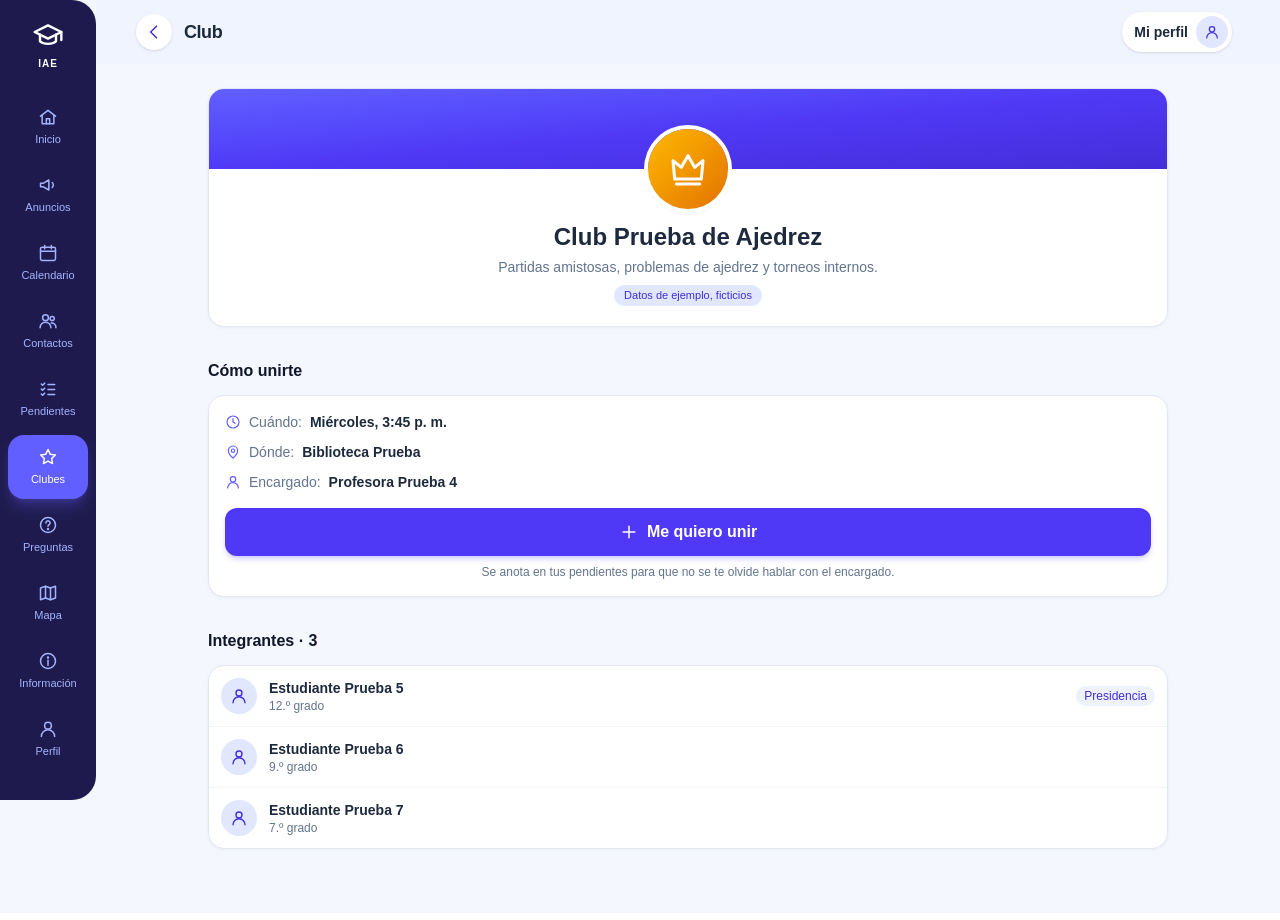
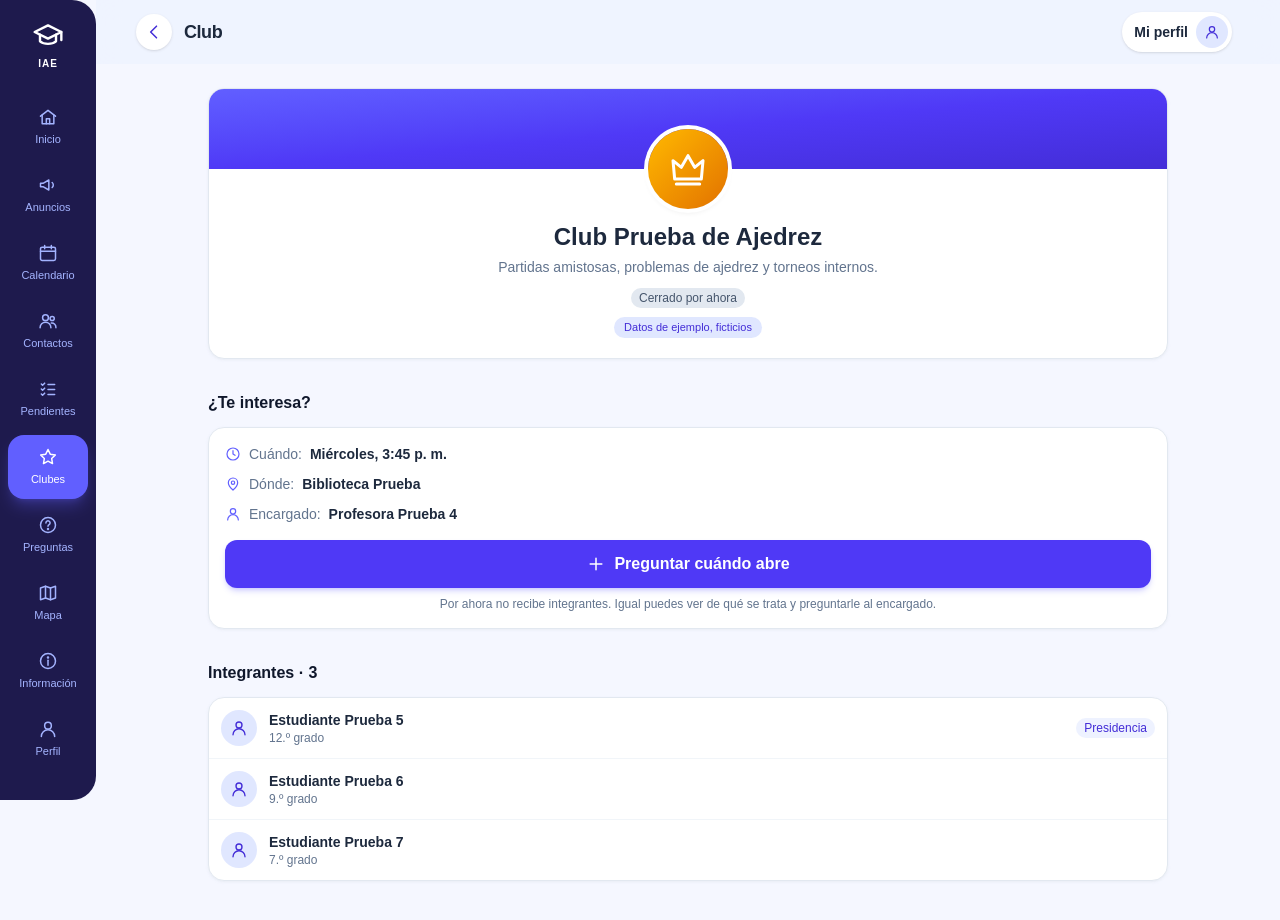
Before and after one commit to AI-Lab-IAE/hub-iae-life, a Next.js app: page /camille/clubes/ajedrez in a window 1280 px wide. Shown: the top 920 px of the page. Built offline with nearby package versions, Linux system fonts and the light colour scheme.

Commit message:
camille: clubes abiertos o cerrados y quitar pregunta de clubes
Co-Authored-By: Claude Opus 5.5 <noreply@anthropic.com>

```diff
--- a/app/camille/DESPUES.md
+++ b/app/camille/DESPUES.md
@@ -8,6 +8,6 @@
 - Horario de primaria (cuando estén las horas confirmadas).
 - Logo oficial del IAE en la barra superior (cuando el coordinador lo autorice; por ahora hay un espacio con las letras "IAE").
 - Guardar el perfil en una cuenta para usarlo en varios dispositivos (necesita base de datos e inicio de sesión).
-- Conectar de verdad a los estudiantes en los clubes (unirse, mensajes o publicaciones): necesita cuentas, base de datos y autorización del colegio, porque son menores.
+- Conectar de verdad a los estudiantes en los clubes (solicitar entrada, mensajes o publicaciones): necesita cuentas, base de datos y autorización del colegio, porque son menores.
 - Logos reales de los clubes (solo con autorización del coordinador).
 - Guardar los pendientes en una cuenta para verlos en varios dispositivos.
--- a/app/camille/clubes/[id]/page.tsx
+++ b/app/camille/clubes/[id]/page.tsx
@@ -3,7 +3,7 @@ import anim from "../../animaciones.module.css";
 import { Avatar } from "../../components/Avatar";
 import { BotonUnirme } from "../../components/BotonUnirme";
 import { Icono, type NombreIcono } from "../../components/Icono";
-import { LogoClub } from "../../components/LogoClub";
+import { EstadoClub, LogoClub } from "../../components/LogoClub";
 import { Pantalla } from "../../components/Pantalla";
 import { TituloBloque } from "../../components/TituloBloque";
 import { retraso, tarjeta } from "../../components/estilos";
@@ -13,7 +13,7 @@ export function generateStaticParams() {
   return clubes.map((c) => ({ id: c.id }));
 }
 
-// Página de un club: logo, cuándo se reúne, cómo unirse e integrantes.
+// Página de un club: logo, de qué se trata, si está abierto, cuándo se reúne e integrantes.
 export default async function Page({ params }: PageProps<"/camille/clubes/[id]">) {
   const { id } = await params;
   const club = clubes.find((c) => c.id === id);
@@ -33,6 +33,9 @@ export default async function Page({ params }: PageProps<"/camille/clubes/[id]">
           <LogoClub club={club} className="size-20 ring-4 ring-white dark:ring-slate-900" icono="size-10" />
           <h1 className="mt-3 text-2xl font-bold">{club.nombre}</h1>
           <p className="mt-1 max-w-md text-sm text-slate-500 dark:text-slate-400">{club.descripcion}</p>
+          <span className="mt-2">
+            <EstadoClub abierto={club.abierto} />
+          </span>
           <span className="mt-2 inline-block rounded-full bg-indigo-100 px-2.5 py-0.5 text-[11px] font-medium text-indigo-700 dark:bg-indigo-950 dark:text-indigo-300">
             Datos de ejemplo, ficticios
           </span>
@@ -40,7 +43,7 @@ export default async function Page({ params }: PageProps<"/camille/clubes/[id]">
       </section>
 
       <section className={`mt-8 ${anim.aparecer}`} style={retraso(1)}>
-        <TituloBloque titulo="Cómo unirte" />
+        <TituloBloque titulo="¿Te interesa?" />
         <div className={`${tarjeta} p-4`}>
           <dl className="mb-4 flex flex-col gap-2.5 text-sm">
             {datos.map((d) => (
@@ -52,7 +55,9 @@ export default async function Page({ params }: PageProps<"/camille/clubes/[id]">
             ))}
           </dl>
           <BotonUnirme club={club} />
-          <p className="mt-2 text-center text-xs text-slate-500 dark:text-slate-400">Se anota en tus pendientes para que no se te olvide hablar con el encargado.</p>
+          <p className="mt-2 text-center text-xs text-slate-500 dark:text-slate-400">{club.abierto
+              ? "Por ahora recibe integrantes, pero confirma con el encargado si hay cupo. Se anota en tus pendientes."
+              : "Por ahora no recibe integrantes. Igual puedes ver de qué se trata y preguntarle al encargado."}</p>
         </div>
       </section>
 
--- a/app/camille/clubes/page.tsx
+++ b/app/camille/clubes/page.tsx
@@ -2,7 +2,7 @@ import Link from "next/link";
 import anim from "../animaciones.module.css";
 import { EncabezadoSeccion } from "../components/EncabezadoSeccion";
 import { Icono } from "../components/Icono";
-import { LogoClub } from "../components/LogoClub";
+import { EstadoClub, LogoClub } from "../components/LogoClub";
 import { Pantalla } from "../components/Pantalla";
 import { elevar, retraso, tarjeta, tocar } from "../components/estilos";
 import { clubes } from "../datos";
@@ -19,6 +19,9 @@ export default function Page() {
               <LogoClub club={c} />
               <span className="min-w-0 flex-1">
                 <span className="block font-semibold">{c.nombre}</span>
+                <span className="mt-1 block">
+                  <EstadoClub abierto={c.abierto} />
+                </span>
                 <span className="mt-0.5 block text-sm text-slate-500 dark:text-slate-400">{c.descripcion}</span>
                 <span className="mt-2 flex flex-wrap gap-x-3 gap-y-1 text-xs font-medium text-indigo-700 dark:text-indigo-300">
                   <span className="flex items-center gap-1">
--- a/app/camille/components/BotonUnirme.tsx
+++ b/app/camille/components/BotonUnirme.tsx
@@ -7,11 +7,11 @@ import { tocar } from "./estilos";
 import { Icono } from "./Icono";
 import { agregarPendiente, usePendientes } from "./pendientes";
 
-// Anota en "Mis pendientes" que hay que hablar con el encargado del club.
+// Anota en "Mis pendientes" hablar con el encargado: para intentar unirse o, si está cerrado, para preguntar.
 export function BotonUnirme({ club }: { club: Club }) {
   const { listo, pendientes } = usePendientes();
   const [error, setError] = useState(false);
-  const titulo = `Preguntar cómo unirme a ${club.nombre}`;
+  const titulo = club.abierto ? `Intentar unirme a ${club.nombre}` : `Preguntar cuándo abre ${club.nombre}`;
 
   if (!listo) return <div className="h-12 animate-pulse rounded-xl bg-indigo-100 dark:bg-slate-800" />;
 
@@ -32,7 +32,7 @@ export function BotonUnirme({ club }: { club: Club }) {
       materia: "Clubes",
       tipo: "Otro",
       fecha: "",
-      notas: `Hablar con ${club.encargado}. Se reúnen los ${club.dia.toLowerCase()} a las ${club.hora} en ${club.lugar}.`,
+      notas: `${club.abierto ? "Preguntarle" : "Por ahora no recibe integrantes. Preguntarle"} a ${club.encargado} ${club.abierto ? "si hay cupo" : "cuándo vuelve a abrir"}. Se reúnen los ${club.dia.toLowerCase()} a las ${club.hora} en ${club.lugar}.`,
     });
     setError(!guardado);
   }
@@ -43,7 +43,7 @@ export function BotonUnirme({ club }: { club: Club }) {
         onClick={anotar}
         className={`${tocar} flex w-full items-center justify-center gap-2 rounded-xl bg-indigo-600 py-3 font-semibold text-white shadow-md shadow-indigo-500/25 hover:bg-indigo-700`}
       >
-        <Icono nombre="mas" className="size-5" /> Me quiero unir
+        <Icono nombre="mas" className="size-5" /> {club.abierto ? "Quiero intentar unirme" : "Preguntar cuándo abre"}
       </button>
       {error && (
         <p role="alert" className="mt-2 text-sm font-medium text-rose-600 dark:text-rose-400">
--- a/app/camille/components/LogoClub.tsx
+++ b/app/camille/components/LogoClub.tsx
@@ -18,3 +18,18 @@ export function LogoClub({ club, className = "size-14", icono = "size-7" }: { cl
     </span>
   );
 }
+
+// Etiqueta que dice si el club está recibiendo integrantes.
+export function EstadoClub({ abierto }: { abierto: boolean }) {
+  return (
+    <span
+      className={`inline-block rounded-full px-2 py-0.5 text-xs font-medium ${
+        abierto
+          ? "bg-emerald-100 text-emerald-800 dark:bg-emerald-950 dark:text-emerald-300"
+          : "bg-slate-200 text-slate-600 dark:bg-slate-800 dark:text-slate-300"
+      }`}
+    >
+      {abierto ? "Abierto" : "Cerrado por ahora"}
+    </span>
+  );
+}
--- a/app/camille/secciones.ts
+++ b/app/camille/secciones.ts
@@ -26,7 +26,7 @@ export const secciones = [
     icono: "estrella",
     nombre: "Clubes",
     descripcion: "Grupos para conocer gente y aprender.",
-    explicacion: "Toca un club para ver su logo, cuándo se reúne y quiénes lo forman. Con «Me quiero unir» se anota en tus pendientes hablar con el encargado.",
+    explicacion: "Toca un club para ver de qué se trata, cuándo se reúne y quiénes lo forman. No todos reciben integrantes siempre: puedes preguntarle al encargado o intentar unirte si está abierto.",
   },
   {
     ruta: "preguntas",
```
Also changed, not shown: app/camille/datos.ts (+7 -1 lines).
